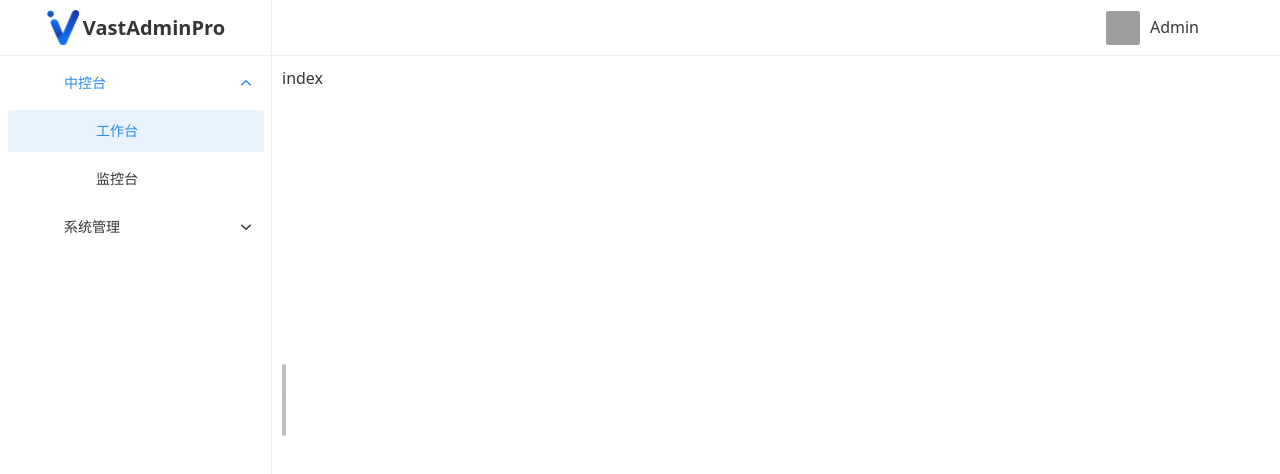
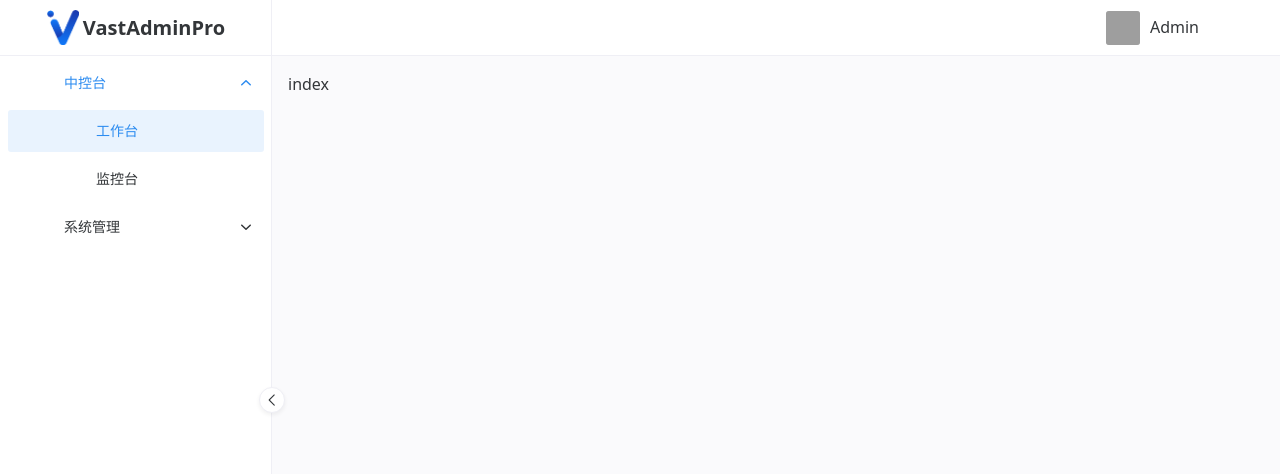
Before and after one commit to HsienDeng/vast-admin-pro, a Vue app: page /dashboard/main in a window 1280 px wide. Shown: the top 474 px of the page. Built offline with nearby package versions, Linux system fonts and the light colour scheme; grey boxes are pictures that could not be loaded.

Commit message:
feature(web): add dashboard

```diff
--- a/src/layout/components/Header/index.vue
+++ b/src/layout/components/Header/index.vue
@@ -99,7 +99,7 @@
           transition: all 0.3s linear;
         }
         .icon-item:hover {
-          color: var(--theme-color);
+          color: var(--n-item-icon-color);
         }
       }
     }
--- a/src/layout/index.vue
+++ b/src/layout/index.vue
@@ -1,20 +1,24 @@
 <script setup lang="ts">
   import LayoutSide from './components/Side/index.vue';
   import LayoutHeader from './components/Header/index.vue';
-  import { layoutContentStyle, layoutHeaderStyle } from '@/settings/designSetting';
+  import { layoutHeaderStyle } from '@/settings/designSetting';
   import { useDesignSettingStore } from '@/store/modules/designSetting';
+  import { useDesign } from '@/hooks/useDesign';
+
+  const { prefixCls } = useDesign('layout');
 
   const designSetting = useDesignSettingStore();
 </script>
 
 <template>
-  <n-layout has-sider position="absolute" class="h-full">
+  <n-layout has-sider position="absolute" :class="[prefixCls, 'h-full']">
     <n-layout-sider
+      :class="`${prefixCls}-sider`"
       :collapsed="designSetting.collapsed"
       :native-scrollbar="false"
       bordered
       :collapsed-width="64"
-      show-trigger="bar"
+      show-trigger
       collapse-mode="width"
       @update:collapsed="(event: boolean) => (designSetting.collapsed = event)"
     >
@@ -24,11 +28,23 @@
       <n-layout-header bordered :style="layoutHeaderStyle">
         <LayoutHeader />
       </n-layout-header>
-      <n-layout-content :content-style="layoutContentStyle" :native-scrollbar="false" bordered>
+      <n-layout-content embedded :native-scrollbar="false" bordered :class="`${prefixCls}-content`">
         <router-view />
       </n-layout-content>
     </n-layout>
   </n-layout>
 </template>
 
-<style scoped lang="scss"></style>
+<style scoped lang="less">
+  @prefix-cls: ~'@{namespace}-layout';
+
+  .@{prefix-cls} {
+    color: red;
+
+    &-content {
+      padding: 16px;
+      height: calc(100% - 56px);
+      box-sizing: border-box;
+    }
+  }
+</style>
--- a/src/settings/designSetting.ts
+++ b/src/settings/designSetting.ts
@@ -1,8 +1,6 @@
 export const prefixCls = 'vast';
 
 export const layoutHeaderStyle = 'height: 56px;';
-
-export const layoutContentStyle = 'padding: 10px; height:100%';
 
 // app theme preset color
 export const appThemeList: string[] = [
--- a/src/views/dashboard/main/index.vue
+++ b/src/views/dashboard/main/index.vue
@@ -1,9 +1,3 @@
-<!--
- * @Author: Coder Derek
- * @File: index.vue
- * @Software: WebStorm
- * @Description: descript
--->
 <template>
   <div>index</div>
 </template>
```
